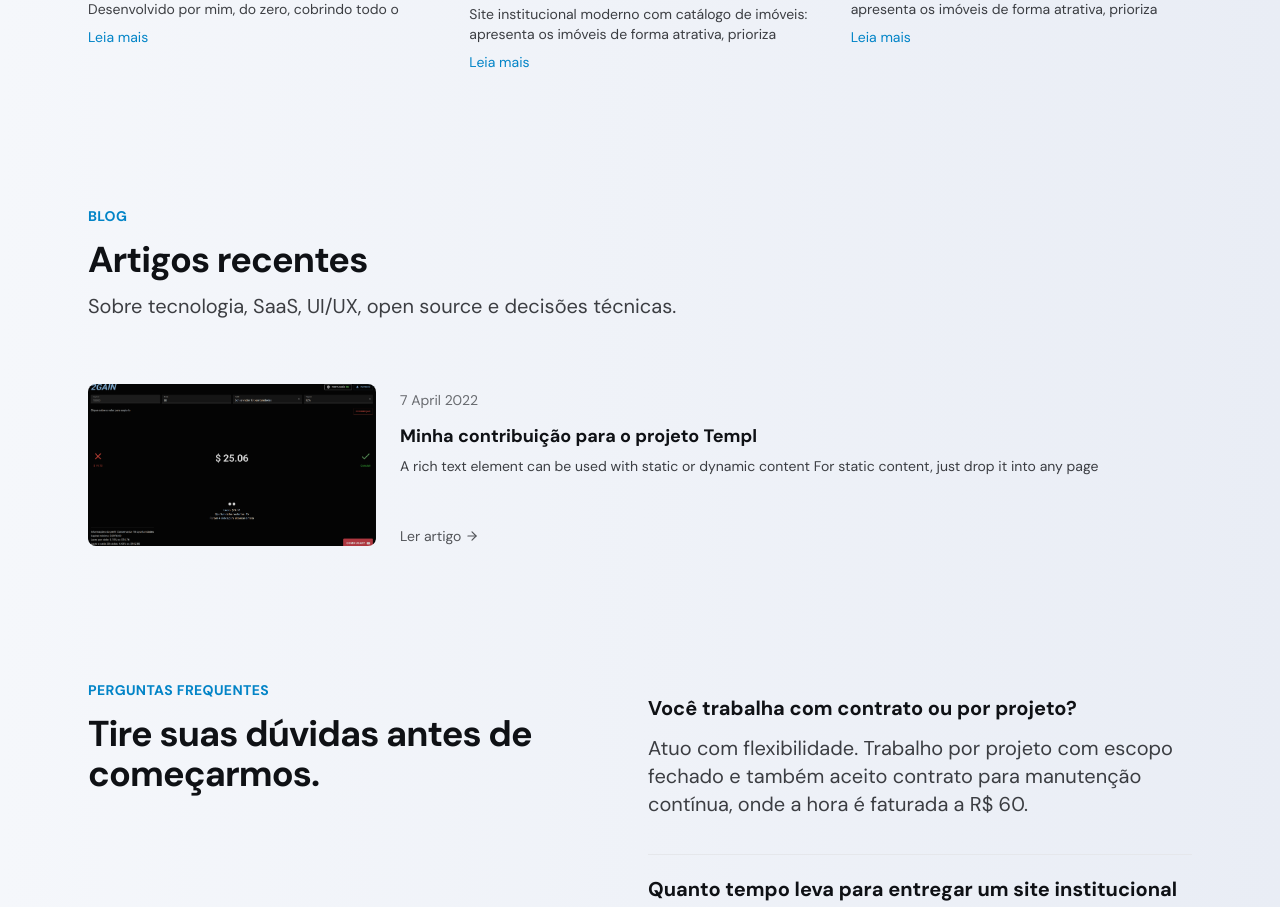
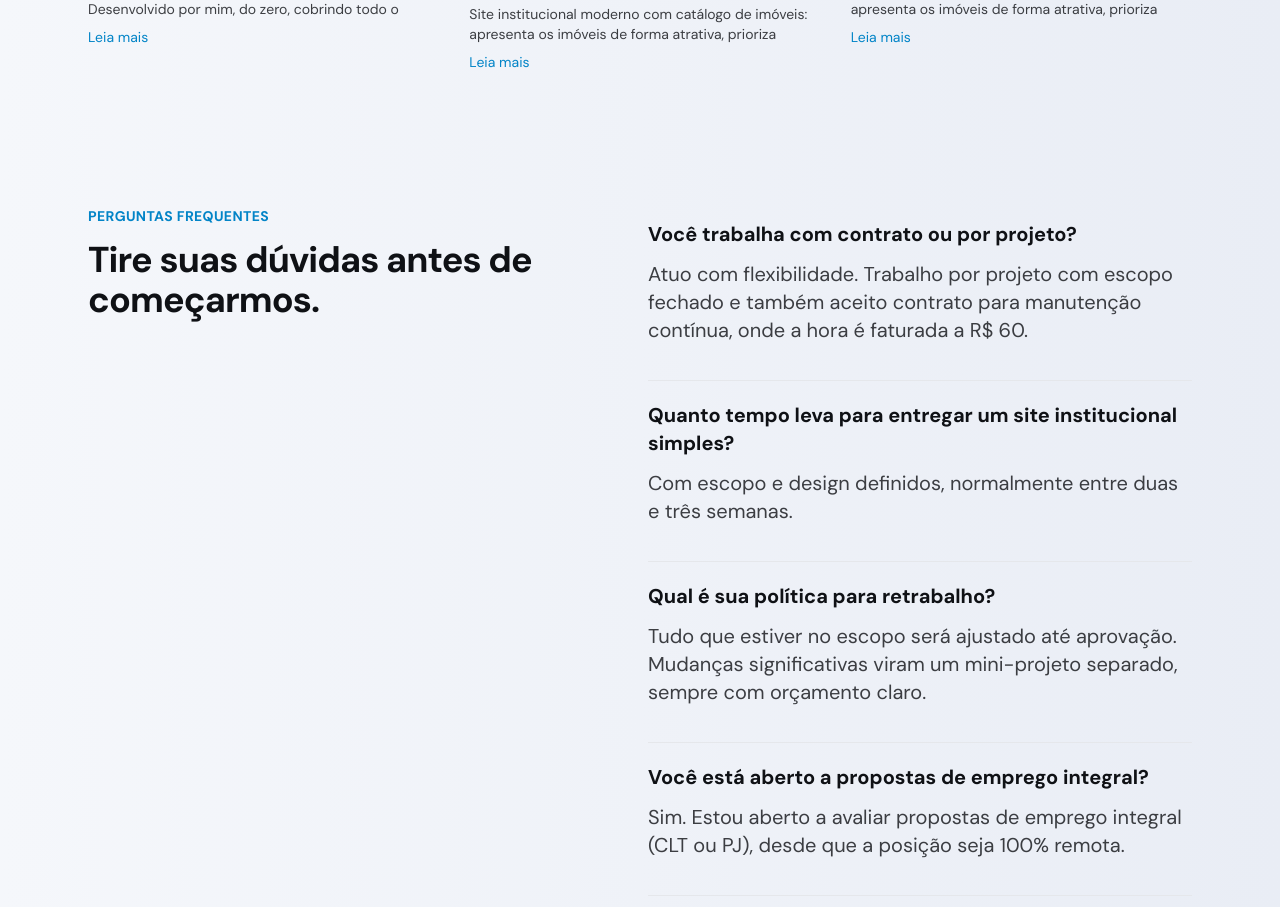
Before and after one commit to patrickkdev/Portfolio-Website, a Next.js app: page / in a window 1280 px wide. Shown: the part 9621-10528 px from the top of the page. Built offline with nearby package versions, Linux system fonts and the light colour scheme; no server answers.

Commit message:
refactor: remove unused BlogSection import and code block

```diff
--- a/src/pages/index.tsx
+++ b/src/pages/index.tsx
@@ -1,5 +1,4 @@
 import AboutSection from '@/components/partials/AboutSection';
-import BlogSection from '@/components/partials/BlogSection';
 import ContactSection from '@/components/partials/ContactSection';
 import ExperienceSection from '@/components/partials/ExperienceSection';
 import FaqSection from '@/components/partials/FaqSection';
@@ -36,9 +35,9 @@ const Home: NextPage = () => {
       {/* <section className="container py-12 lg:py-16">
         <TestimonialSection />
       </section> */}
-      <section className="container py-12 lg:py-16">
+      {/* <section className="container py-12 lg:py-16">
         <BlogSection />
-      </section>
+      </section> */}
       <section className="container py-12 lg:py-16">
         <FaqSection />
       </section>
```
